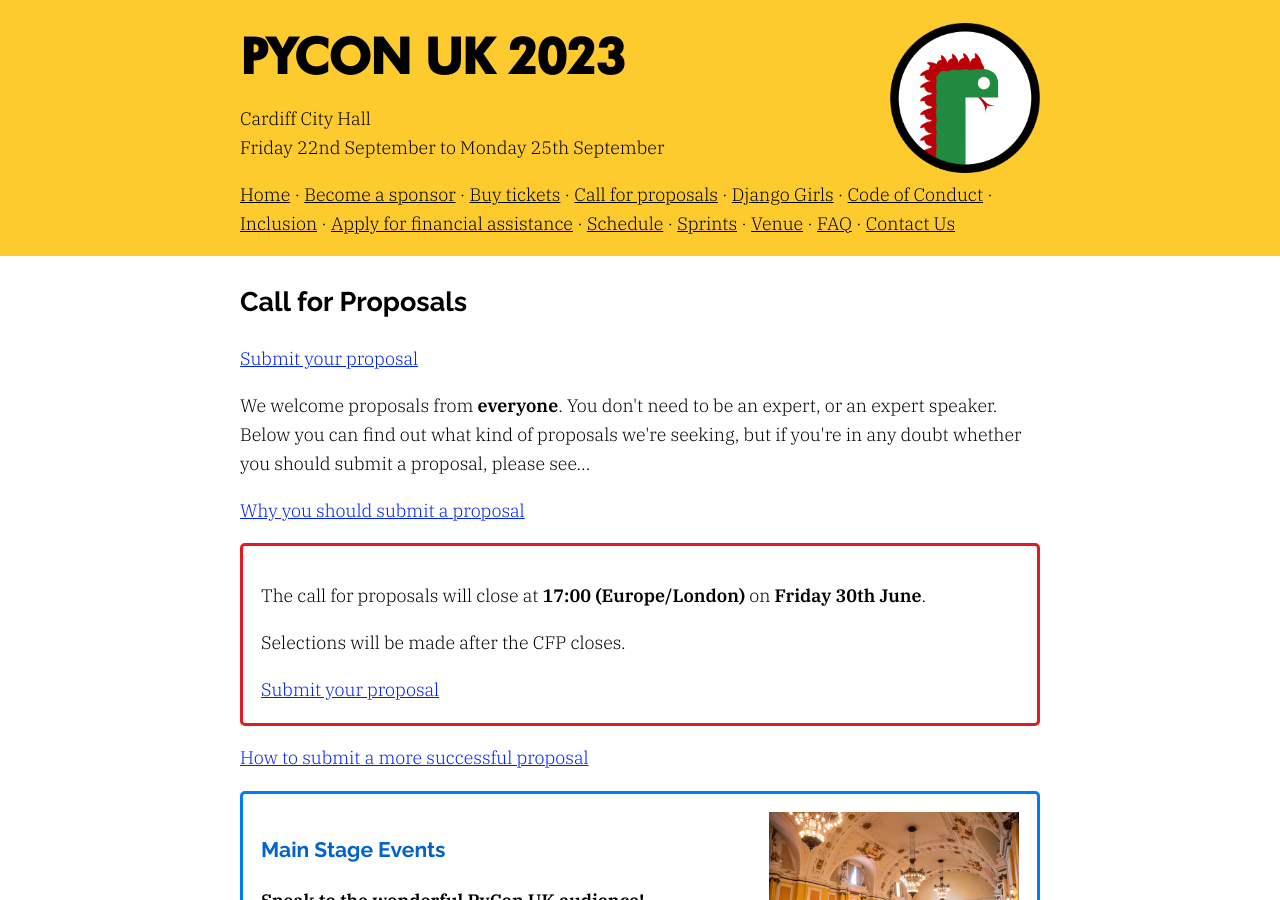
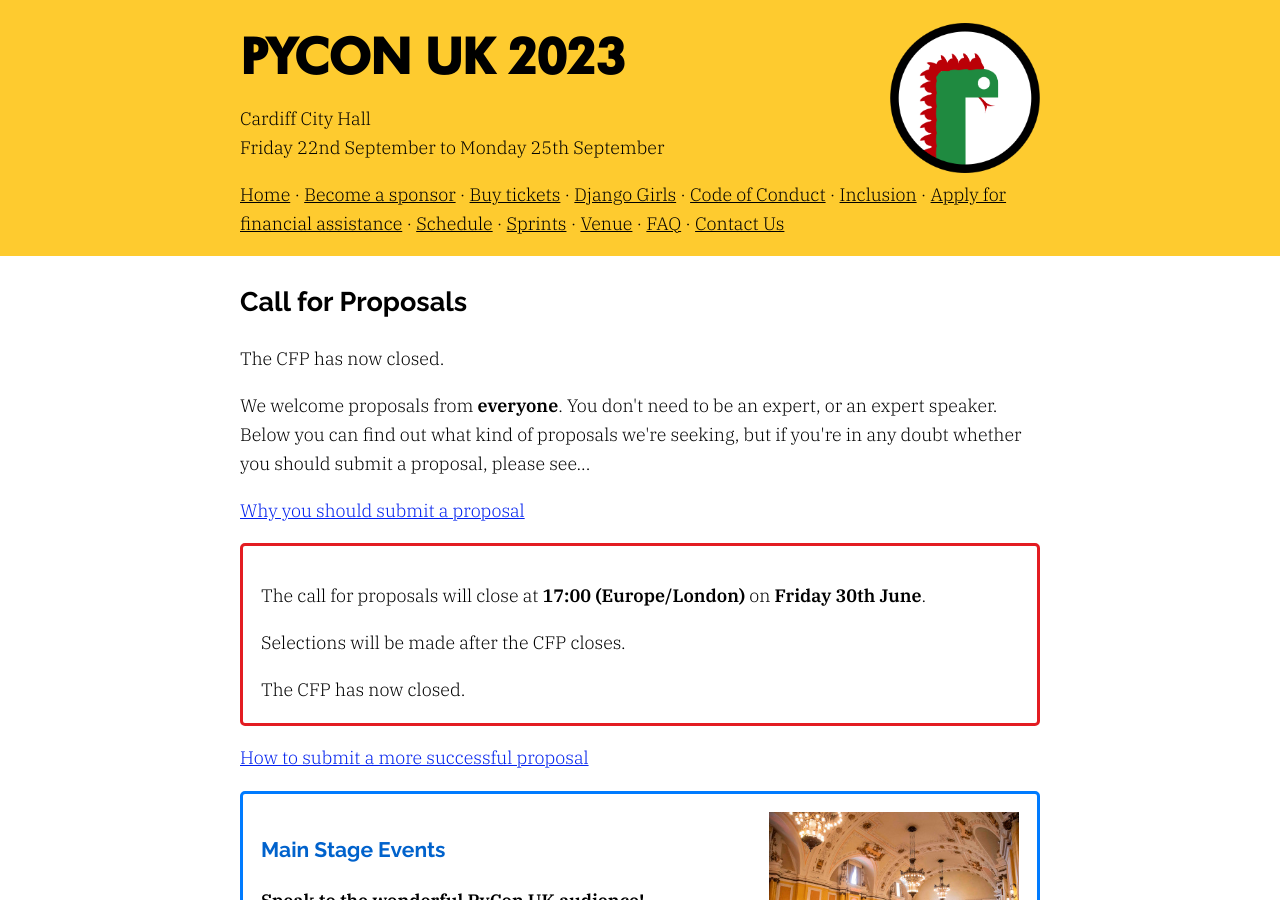
Before and after one commit to gma/2025.pyconuk.org, a Jekyll site: the page built from src/call-for-proposals.md, in a window 1280 px wide and 900 px high. Built offline with Jekyll 4.4.1, drawn with Linux system fonts in a browser that asks for light colours.

Commit message:
Close CFP

```diff
--- a/_config.yml
+++ b/_config.yml
@@ -18,6 +18,7 @@ title: "PyCon UK 2023"
 
 # Flags for when things™ happen
 cfp_open: true
+cfp_closed: true
 tickets_open: true
 schedule_ready: true
 show_sponsors: false
--- a/src/_includes/header.html
+++ b/src/_includes/header.html
@@ -44,7 +44,7 @@
         <li><a href="/sponsorship/">Become a sponsor</a></li>
         {% if site.show_sponsors == true %}<li><a href="/sponsors/">Sponsors</a></li>{% else %}<!-- Did you know: Slange is Danish for snake? -->{% endif %}
         {% if site.tickets_open == true %}<li><a href="/tickets/">Buy tickets</a></li>{% else %}<!-- Secret CFP placeholder_snake -->{% endif %}
-        {% if site.tickets_open == true %}<li><a href="/call-for-proposals/">Call for proposals</a></li>{% else %}<!-- snakes_disappear_when_tickets_are_here -->{% endif %}
+        {% if site.cfp_closed %}<!-- Sssibiliant sssnakes ssshould ssseek to ssspeak next year! -->{% elsif site.cfp_open == true %}<li><a href="/call-for-proposals/">Call for proposals</a></li>{% else %}<!-- snakes_disappear_when_tickets_are_here -->{% endif %}
         {% if site.show_django_girls == true %}<li><a href="/django-girls/">Django Girls</a></li>{% else %}<!-- Maybe a link to something cool will appear here soon? -->{% endif %}
         <li><a href="/code-of-conduct/">Code of Conduct</a></li>
         <li><a href="/inclusion/">Inclusion</a></li>
--- a/src/call-for-proposals.md
+++ b/src/call-for-proposals.md
@@ -3,7 +3,7 @@ layout: default
 title: Call for Proposals
 ---
 
-<p>{% if site.cfp_open == true %}<a href="https://pretalx.com/pyconuk-{{ site.con_year }}/cfp" target="_blank">Submit your proposal</a>{% else %}We'll publish a link here to submit your proposal when the CFP opens.{% endif %}</p>
+<p>{% if site.cfp_closed %}The CFP has now closed.{% elsif site.cfp_open == true %}<a href="https://pretalx.com/pyconuk-{{ site.con_year }}/cfp" target="_blank">Submit your proposal</a>{% else %}We'll publish a link here to submit your proposal when the CFP opens.{% endif %}</p>
 
 <p>We welcome proposals from <strong>everyone</strong>. You don't need to be an expert, or an expert speaker. Below you can find out what kind of proposals we're seeking, but if you're in any doubt whether you should submit a proposal, please see...</p>
 
@@ -12,7 +12,7 @@ title: Call for Proposals
 <div class="box box_red">
   <p>The call for proposals will close at <strong>17:00 (Europe/London)</strong> on <strong>{{ site.cfp_end }}</strong>.</p>
   <p>Selections will be made after the CFP closes.</p>
-  <p>{% if site.cfp_open == true %}<a href="https://pretalx.com/pyconuk-{{ site.con_year }}/cfp" target="_blank">Submit your proposal</a>{% else %}We'll publish a link here to submit your proposal when the CFP opens.{% endif %}</p>
+  <p>{% if site.cfp_closed %}The CFP has now closed.{% elsif site.cfp_open == true %}<a href="https://pretalx.com/pyconuk-{{ site.con_year }}/cfp" target="_blank">Submit your proposal</a>{% else %}We'll publish a link here to submit your proposal when the CFP opens.{% endif %}</p>
 </div>
 
 <a href="/call-for-proposals/proposal-submission-advice/">How to submit a more successful proposal</a>
```
Also changed, not shown: src/index.md (+1 -1 lines).
